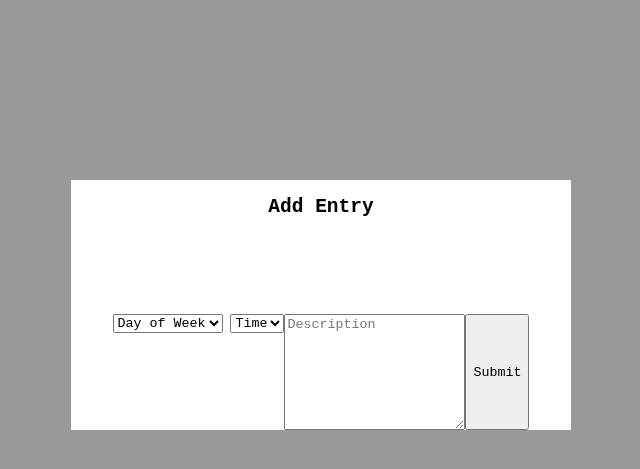
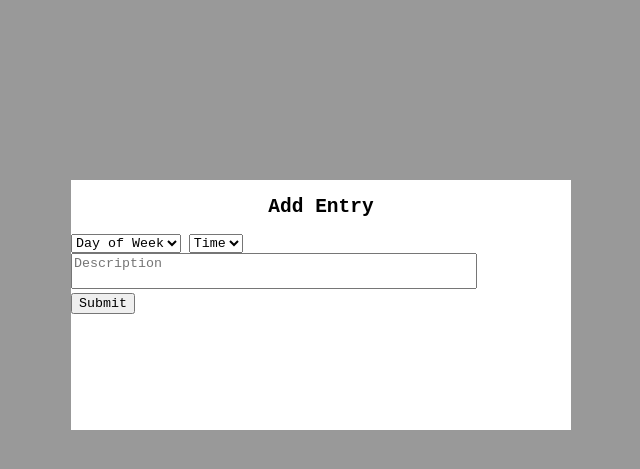
Before and after one commit to dennymin/weekly-planner, a plain HTML site: page index.html in a window 1280 px wide. Shown: the part 95-564 px from the top of the page, without its empty margins (319-959 px from the left). Drawn offline with Linux system fonts and the light colour scheme.

Commit message:
updated html and css

```diff
--- a/index.html
+++ b/index.html
@@ -15,11 +15,9 @@
       <button class="entry-button button">Add Entry</button>
     </div>
     <div class="row centered tint position-fixed true-center">
-      <form class="centered row">
-        <div class="column-full text-align-center">
-          <h2>Add Entry</h2>
-        </div>
-        <div class="options coluimn-full">
+      <form>
+        <h2 class="text-align-center">Add Entry</h2>
+        <div class="options">
           <select>
             <option>Day of Week</option>
             <option>Sunday</option>
@@ -35,7 +33,9 @@
           </select>
         </div>
         <textarea placeholder="Description"></textarea>
-        <button>Submit</button>
+        <div>
+          <button>Submit</button>
+        </div>
       </form>
     </div>
   </div>
--- a/styles.css
+++ b/styles.css
@@ -31,6 +31,16 @@ div.position-fixed {
   justify-content: center;
 }
 
+.justify-end {
+  display: flex;
+  justify-content: flex-end;
+}
+
+textarea {
+  resize: none;
+  width: 80%;
+}
+
 .button {
   border: 1px solid;
   border-radius: 5px;
```
